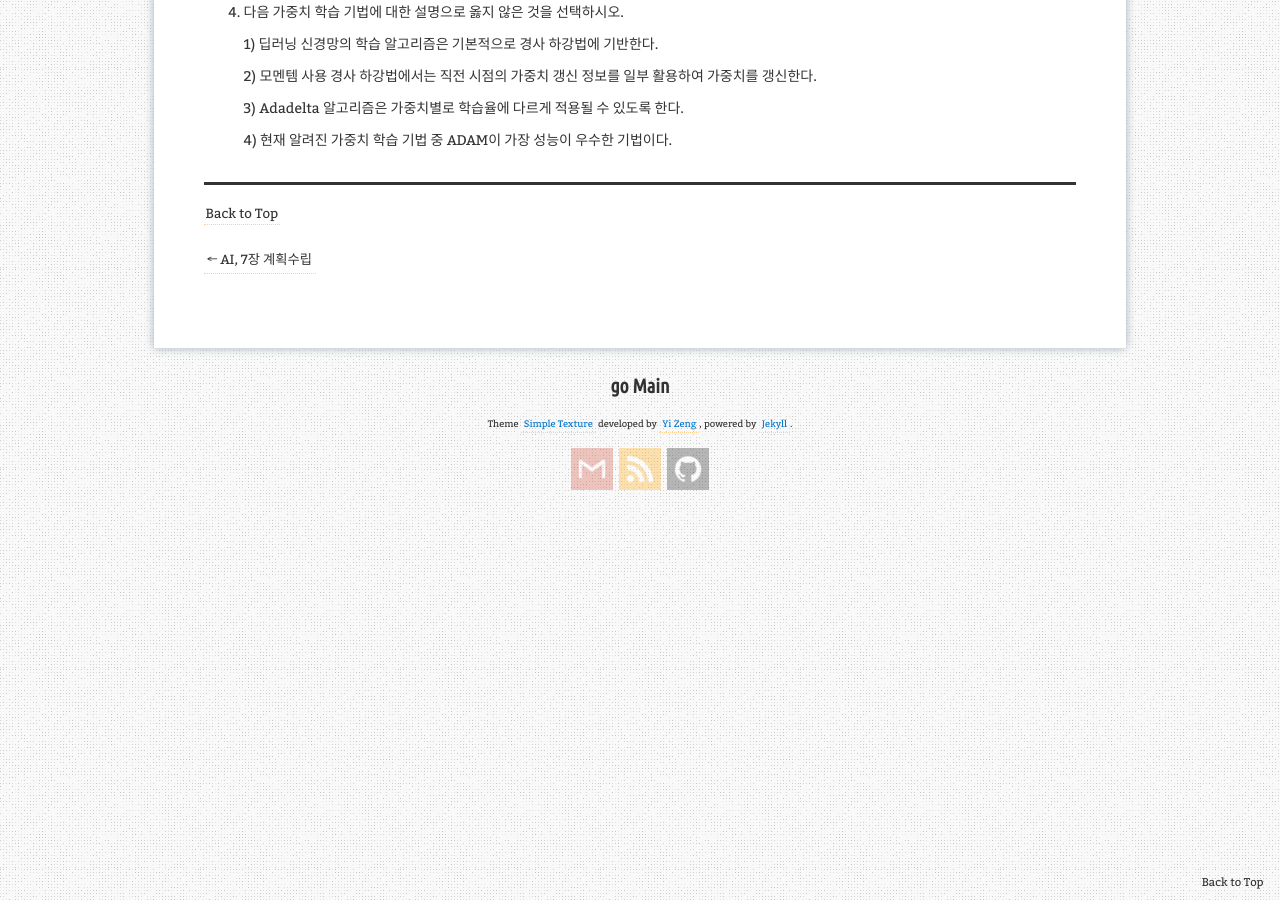
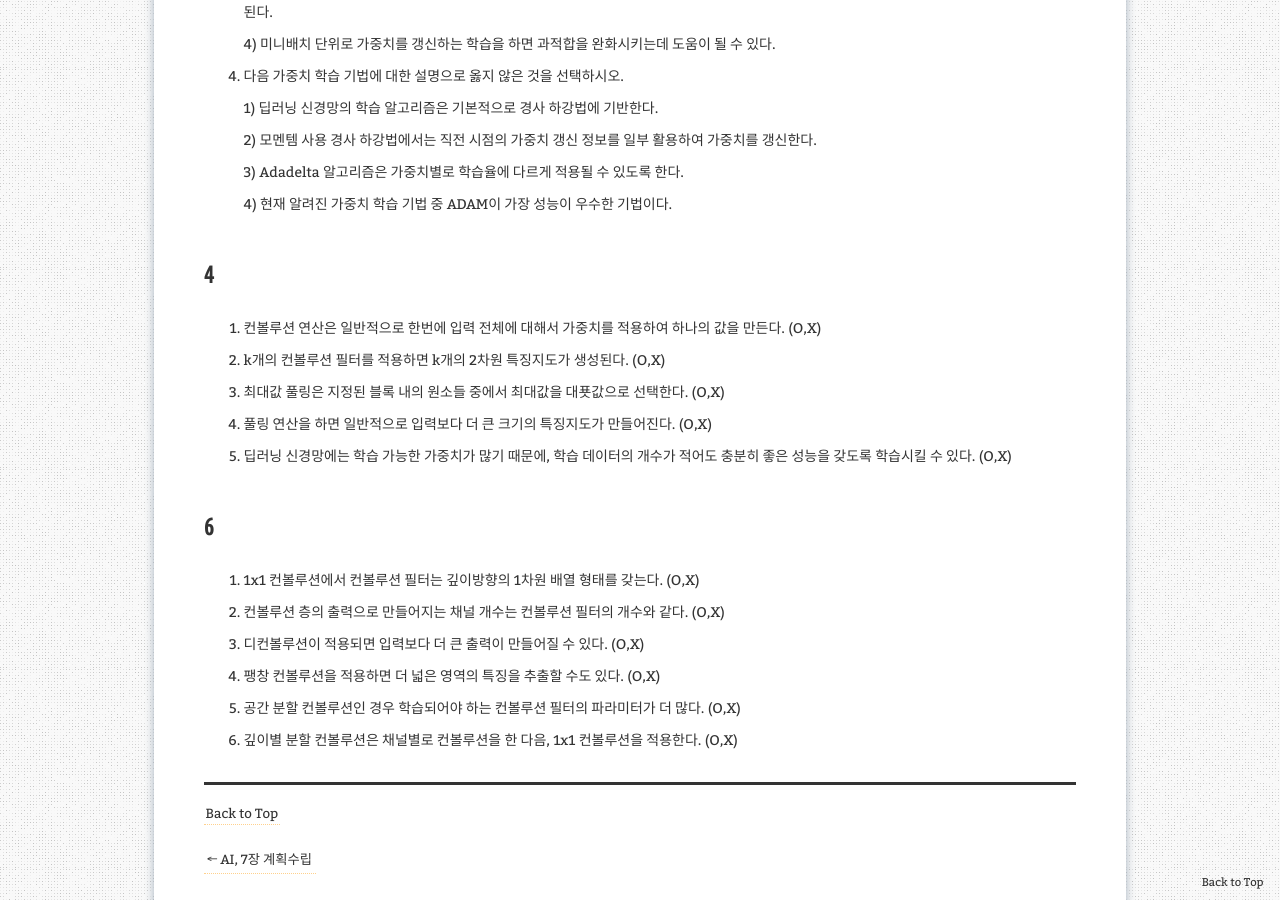
Before and after one commit to aristohyun/aristohyun.github.io, a Jekyll site: the page built from _posts/2021-12-01-AI_final.md, in a window 1280 px wide and 900 px high, scrolled down 2331 px. Built offline with Jekyll 4.4.1, drawn with Linux system fonts in a browser that asks for light colours; comment, search, counter and statistics services are not loaded.

Commit message:
Update 2021-12-01-AI_final.md

```diff
--- a/_posts/2021-12-01-AI_final.md
+++ b/_posts/2021-12-01-AI_final.md
@@ -82,3 +82,20 @@ redirect_from:
     2) 모멘템 사용 경사 하강법에서는 직전 시점의 가중치 갱신 정보를 일부 활용하여 가중치를 갱신한다.
     3) Adadelta 알고리즘은 가중치별로 학습율에 다르게 적용될 수 있도록 한다.
     4) 현재 알려진 가중치 학습 기법 중 ADAM이 가장 성능이 우수한 기법이다.
+
+## 4
+
+1. 컨볼루션 연산은 일반적으로 한번에 입력 전체에 대해서 가중치를 적용하여 하나의 값을 만든다. (O,X)
+2. k개의 컨볼루션 필터를 적용하면 k개의 2차원 특징지도가 생성된다. (O,X)
+3. 최대값 풀링은 지정된 블록 내의 원소들 중에서 최대값을 대푯값으로 선택한다. (O,X)
+4. 풀링 연산을 하면 일반적으로 입력보다 더 큰 크기의 특징지도가 만들어진다. (O,X)
+5. 딥러닝 신경망에는 학습 가능한 가중치가 많기 때문에, 학습 데이터의 개수가 적어도 충분히 좋은 성능을 갖도록 학습시킬 수 있다. (O,X)
+
+## 6
+
+1. 1x1 컨볼루션에서 컨볼루션 필터는 깊이방향의 1차원 배열 형태를 갖는다. (O,X)
+2. 컨볼루션 층의 출력으로 만들어지는 채널 개수는 컨볼루션 필터의 개수와 같다. (O,X)
+3. 디컨볼루션이 적용되면 입력보다 더 큰 출력이 만들어질 수 있다. (O,X)
+4. 팽창 컨볼루션을 적용하면 더 넓은 영역의 특징을 추출할 수도 있다. (O,X)
+5. 공간 분할 컨볼루션인 경우 학습되어야 하는 컨볼루션 필터의 파라미터가 더 많다. (O,X)
+6. 깊이별 분할 컨볼루션은 채널별로 컨볼루션을 한 다음, 1x1 컨볼루션을 적용한다. (O,X)
```
